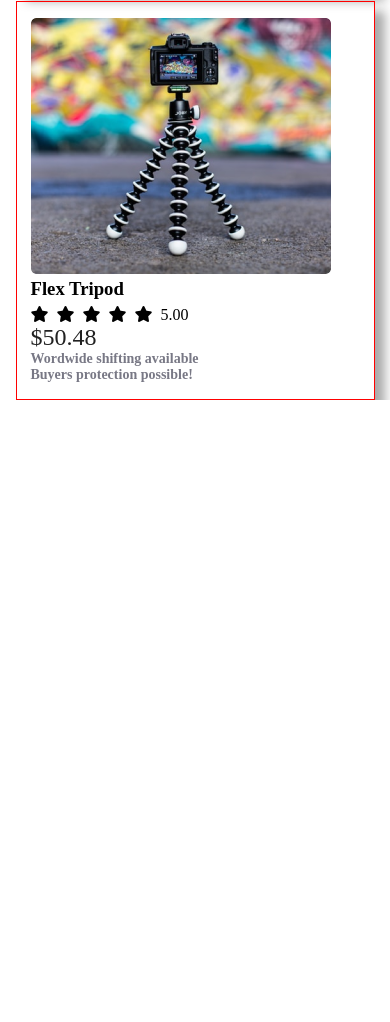
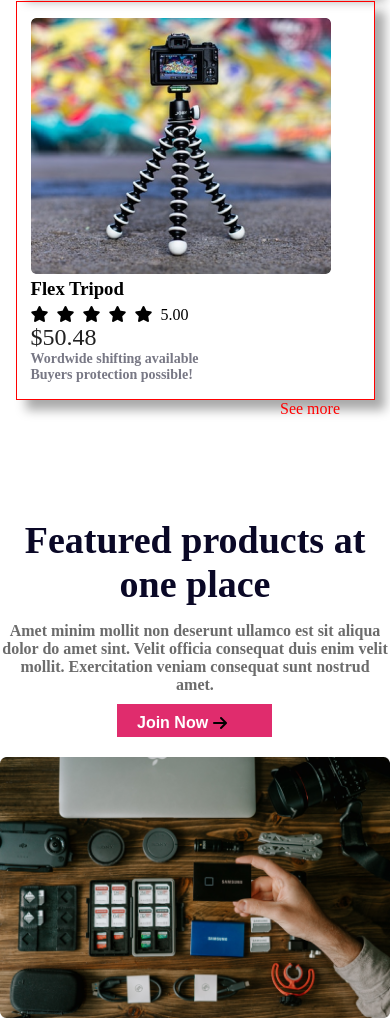
Before and after one commit to harunhira69/influencer-gear-responsive, a plain HTML site: page index.html in a window 390 px wide. Shown: the part 4795-5817 px from the top of the page. Before the commit the page ends 5195 px from the top, so only its background shows below. Drawn offline with Linux system fonts and the light colour scheme.

Commit message:
added all section

```diff
--- a/index.html
+++ b/index.html
@@ -191,7 +191,26 @@
                         Buyers protection possible!</p>
                    </div>
                 </div>
+
             </div>
+            <div class="seemore">
+                    <p class="text">See more</p>
+                </div>
+        </section>
+        <section class="feature">
+          <div class="feature-father">
+              <div class="feature-img">
+                <img src="images/gear.png" alt="">
+            </div>
+            <div class="features">
+                <h3 class="feature-title">Featured products at one place</h3>
+                <p class="feature-describe">Amet minim mollit non deserunt ullamco est sit aliqua dolor do amet sint. Velit officia consequat duis enim velit mollit. Exercitation veniam consequat sunt nostrud amet.</p>
+                <div class="button">
+                    <button class="buton">Join Now</button>
+                <i class="fa-solid fa-arrow-right"></i>
+                </div>
+            </div>
+          </div>
         </section>
     </main>
 </body>
--- a/style/gear.css
+++ b/style/gear.css
@@ -142,6 +142,62 @@ gap: 60px;
     gap: 10px;
     margin-top: 30px;
 }
+.seemore{
+   text-align: right;
+   margin-right: 50px;
+}
+.text{
+    color: red;
+
+}
+.feature{
+    max-width: 1140px;
+    margin: 100px auto auto auto;
+}
+.feature-title{
+    font-size: 2.375rem;
+    font-weight: bold;
+    color: #0A0826;
+    width: 610px;
+
+}
+.feature-describe{
+    font-weight: bold;
+    color: #6C6C6C;
+    margin-top: 16px;
+    width: 500px;
+}
+.button{
+    background-color: #E02C6D;
+
+    width: 155px;
+    /* height: 44px; */
+    display: flex;
+    align-items: center;
+    margin-top: 10px;
+
+}
+.button i{
+    margin-top: 5px;
+}
+.buton{
+ color: #FFFFFF;
+ font-size: 1rem;
+ font-weight: bold;
+ padding: 10px 5px 5px 20px;
+  background-color: #E02C6D;
+  border-style: none;
+}
+.feature-father{
+    display: flex;
+    align-items: center;
+    justify-content: space-between;
+    justify-items: center;
+    /* gap: 96px; */
+}
+.feature-img img{
+    width: 100%;
+}
 
 
 
@@ -181,6 +237,28 @@ gap: 60px;
     gap: 10px;
   justify-items: center;
 }
+.feature-father{
+    flex-direction: column-reverse;
+    align-items: center;
+}
+.button{
+    position: relative;
+    left: 30%;
+}
+.feature-title{
+    width: 100%;
+    text-align: center;
+}
+.feature-describe{
+    width: 100%;
+    text-align: center;
+}
+.feature-img{
+    margin-top: 20px;
+}
+.feature-img img{
+    width: 100%;
+}
 
 }
 
@@ -211,9 +289,29 @@ gap: 60px;
         grid-template-columns: repeat(2,1fr);
 
     }
-    .card-child-1{
-         grid-column: 1 / -1;
-    }
 
 
+
+
+    .feature-father{
+    flex-direction: column-reverse;
+
 }
+.feature-title{
+    width: 100%;
+    text-align: center;
+}
+.feature-describe{
+    width: 100%;
+    text-align: center;
+}
+.feature-img img{
+    width: 100%;
+    text-align: center;
+    margin-top: 20px;
+}
+.button{
+    position: relative;
+    left: 40%;
+}
+}
```
